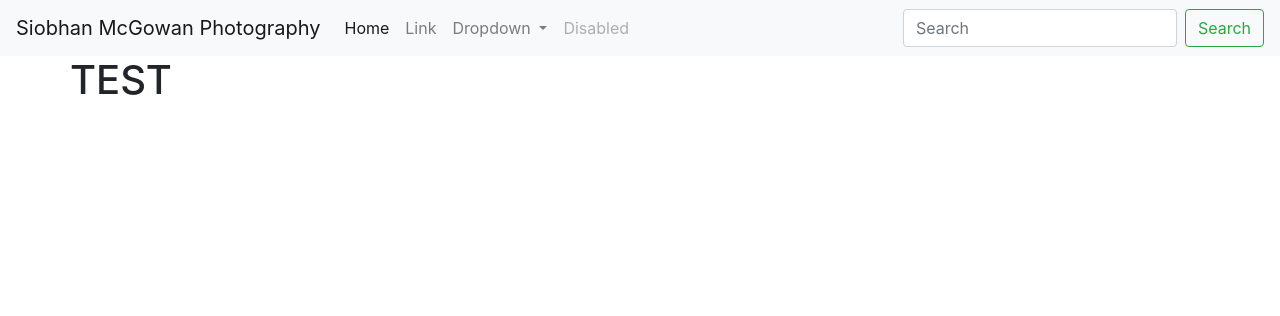
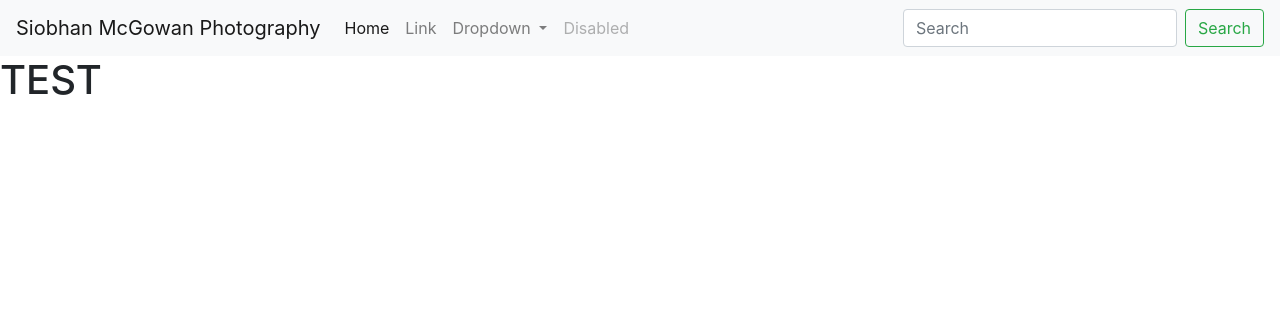
Before and after one commit to Legaeldan/siobhan-mcgowan-photography, a Django app: page / in a window 1280 px wide. Shown: the top 316 px of the page. Run offline with Django 3.2, Linux system fonts and the light colour scheme; some libraries are stand-ins or nearby versions.

Commit message:
Updated index page with basic text.

```diff
--- a/home/templates/index.html
+++ b/home/templates/index.html
@@ -2,9 +2,11 @@
 
 {% block content %}
 
-<div class="container">
+<div class="container-flex">
 <div class="row">
+<div class="col-12">
 <h1>TEST</h1>
 </div>
 </div>
+</div>
 {% endblock %}
```
